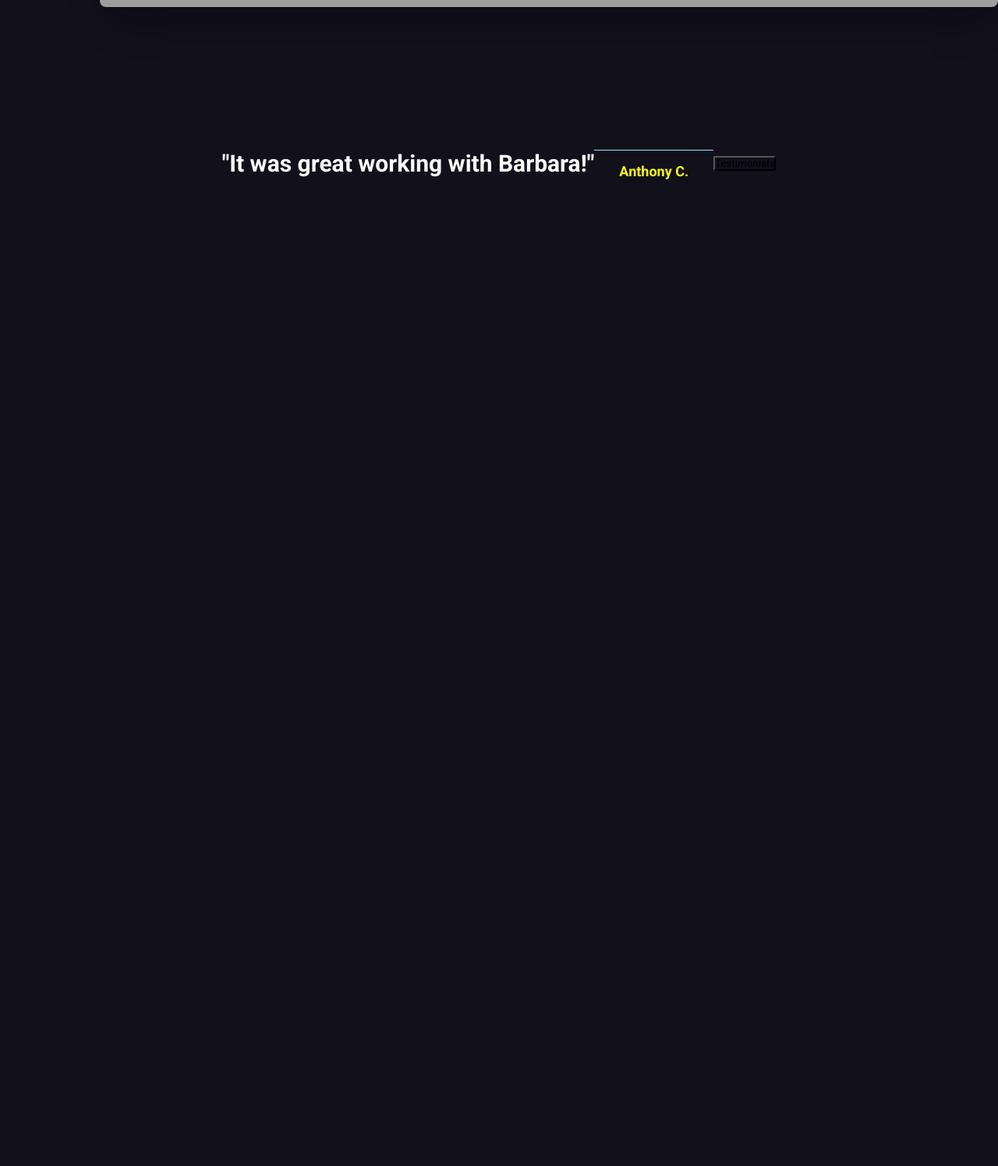
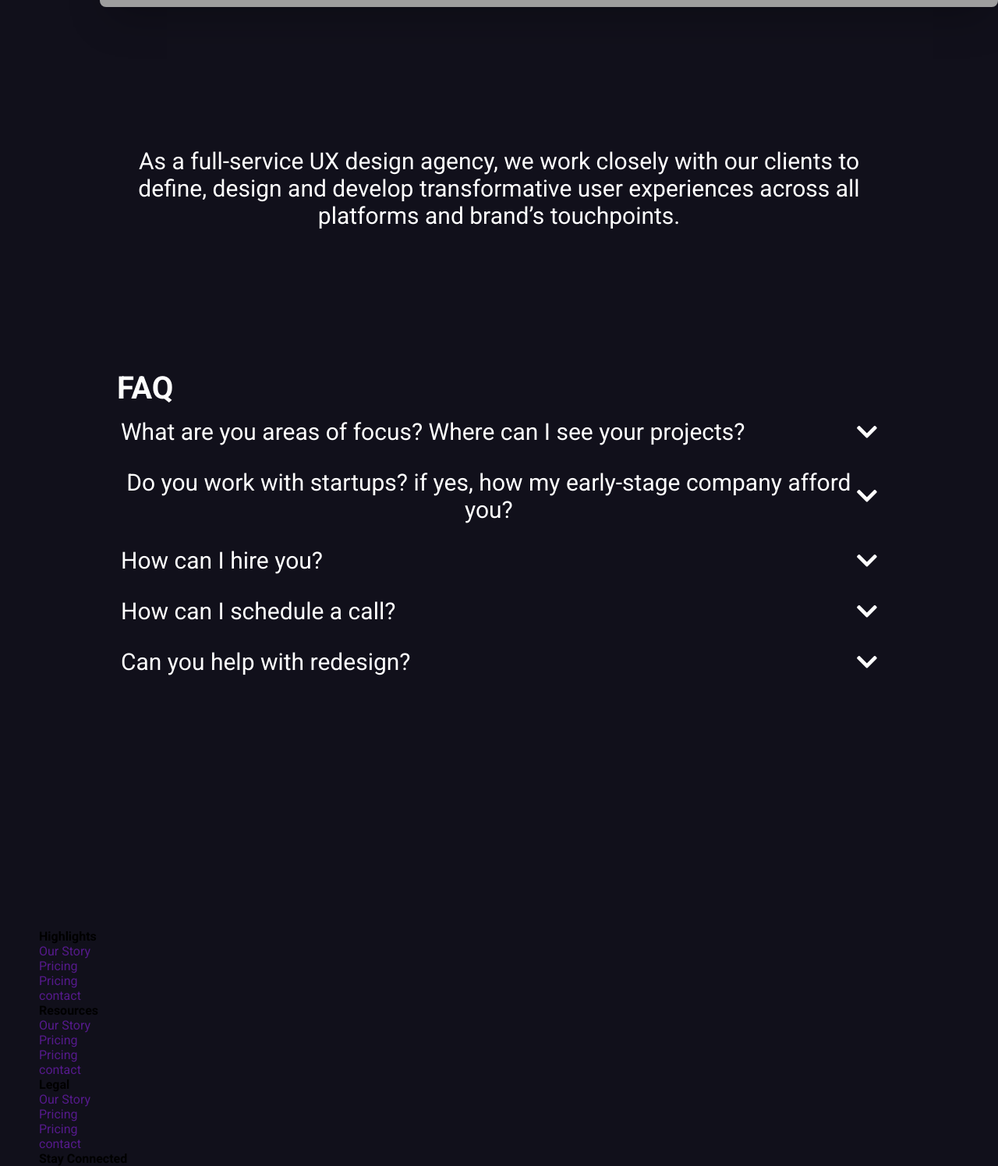
Before and after one commit to barbaracallahan/modern-theme, a plain HTML site: page index.html in a window 1280 px wide. Shown: the part 2663-4158 px from the top of the page at 78% size. Before the commit the page ends 3072 px from the top, so only its background shows below. Drawn offline with Linux system fonts and the light colour scheme; grey boxes are pictures that could not be loaded.

Commit message:
started footer

```diff
--- a/index.html
+++ b/index.html
@@ -95,14 +95,111 @@
     </div>
   </section>
 
-  <div class="quote-container">
-    <div class="quote-content">
-     "It was great working with Barbara!"
+
+<div class="quote">
+    <h2>
+        As a full-service UX design agency, we
+        work closely with our clients to define,
+        design and develop transformative user
+        experiences across all platforms and
+        brand’s touchpoints.
+        </h2>
+</div>
+
+<section>
+
+    <div class="questions-container2">
+        <p>FAQ</p>
+        <div class="question">
+            <button>
+                <span>What are you areas of focus? Where can I see your projects?</span>
+                <i class="fas fa-chevron-down d-arrow"></i>
+            </button>
+            <p>Start With An Online Course.An online tutorial is probably the best way to learn JavaScript.If you're serious about learning fast, efficiently and without missing any important information, then you should consider enrolling in an online course.</p>
+        </div>
+
+        <div class="question">
+            <button>
+                <span>Do you work with startups? if yes, how my early-stage company afford you?</span>
+                <i class="fas fa-chevron-down d-arrow"></i>
+            </button>
+            <p>Start With An Online Course.An online tutorial is probably the best way to learn JavaScript.If you're serious about learning fast, efficiently and without missing any important information, then you should consider enrolling in an online course.</p>
+        </div>
+
+        <div class="question">
+            <button>
+                <span>How can I hire you?</span>
+                <i class="fas fa-chevron-down d-arrow"></i>
+            </button>
+            <p>Start With An Online Course.An online tutorial is probably the best way to learn JavaScript.If you're serious about learning fast, efficiently and without missing any important information, then you should consider enrolling in an online course.</p>
+        </div>
+
+        <div class="question">
+            <button>
+                <span>How can I schedule a call?</span>
+                <i class="fas fa-chevron-down d-arrow"></i>
+            </button>
+            <p>Start With An Online Course.An online tutorial is probably the best way to learn JavaScript.If you're serious about learning fast, efficiently and without missing any important information, then you should consider enrolling in an online course.</p>
+        </div>
+
+        <div class="question">
+            <button>
+                <span>Can you help with redesign?</span>
+                <i class="fas fa-chevron-down d-arrow"></i>
+            </button>
+            <p>Start With An Online Course.An online tutorial is probably the best way to learn JavaScript.If you're serious about learning fast, efficiently and without missing any important information, then you should consider enrolling in an online course.</p>
+        </div>
+</section>
+<footer class="footer theme-bg-primary">
+    <div class="container py-5">
+        <div class="row" style="margin-left:50px">
+            <div class="col-lg-3">
+               <h4 class="col-heading">Highlights</h4>
+               <ul>
+                <li><a href="">Our Story</a></li>
+                <li><a href="">Pricing</a></li>
+                <li><a href="">Pricing</a></li>
+                <li><a href="">contact</a></li>
+               </ul>
+            </div>
+
+            <div class="col-lg-3">
+                <h4 class="col-heading">Resources</h4>
+                <ul>
+                 <li><a href="">Our Story</a></li>
+                 <li><a href="">Pricing</a></li>
+                 <li><a href="">Pricing</a></li>
+                 <li><a href="">contact</a></li>
+                </ul>
+             </div>
+
+             <div class="col-lg-3">
+                <h4 class="col-heading">Legal</h4>
+                <ul>
+                 <li><a href="">Our Story</a></li>
+                 <li><a href="">Pricing</a></li>
+                 <li><a href="">Pricing</a></li>
+                 <li><a href="">contact</a></li>
+                </ul>
+             </div>
+
+             <div class="col-lg-3">
+                <h4 class="col-heading">Stay Connected</h4>
+                <ul class="social-list">
+                    <li class="list-inline-item">
+                 <a href="">
+
+                 </a>
+
+                </li>
+                </ul>
+             </div>
+
+        </div>
+
     </div>
-    <div class="quote-autor">Anthony C.</div>
 
-    <button class="new-quote-btn">Testimonials</button>
-  </div>
+</footer>
 
  <script>
     hamburger = document.querySelector(".hamburger");
--- a/style.css
+++ b/style.css
@@ -275,13 +275,15 @@ h1 {
 @media only screen and (max-width: 900px) {
 
 .container {
-        width: 300px;
-        padding-left: 0%;
-        padding-right: 0px;
-        padding-top: 80px;
+        max-width: 320px;
+        max-height: 20px;
+        padding-top: 50px;
+        padding-bottom: 280px;
 }
+
    .slider img {
-    height: 300px;
+    height: px;
+    max-height: 230px;
 
    }
 }
@@ -299,33 +301,30 @@ h1 {
     }
 }
 
-.quote-container {
-    height: 50vh;
-    width: 100%;
-    background-color: #11101b;
-    display: flex;
-    align-items: center;
-    justify-content: center;
-    font-weight: 700;
-    padding: 32px;
-    box-sizing: border-box;
-
+h2 {
+    text-align: center;
+    font-size: 30px;
+    font-weight: 400;
+    color: #fefefe;
+    margin: 180px 150px;
 }
 
-.quote-container .quote{
-    max-width: 700px;
-    position: relative;
+@media only screen and (max-width: 900px) {
+
+    h2 {
+         text-align: center;
+         font-size: 22px;
+         margin: 40px 20px;
+    }
 }
 
-.quote-container .quote-content {
-    font-size: 30px;
+p {
+    font-size: 40px;
     color: #fefefe;
+    font-weight: 700;
 }
 
-.quote-container .quote-autor {
-    font-size: 18px;
-    color: yellow;
-    border-top: 1px solid #93e0ff ;
-    padding: 16px 32px;
-    margin-top: 20px;
+.questions-container2 {
+    margin: 150px;
+    background-color: #fff;
 }
```
